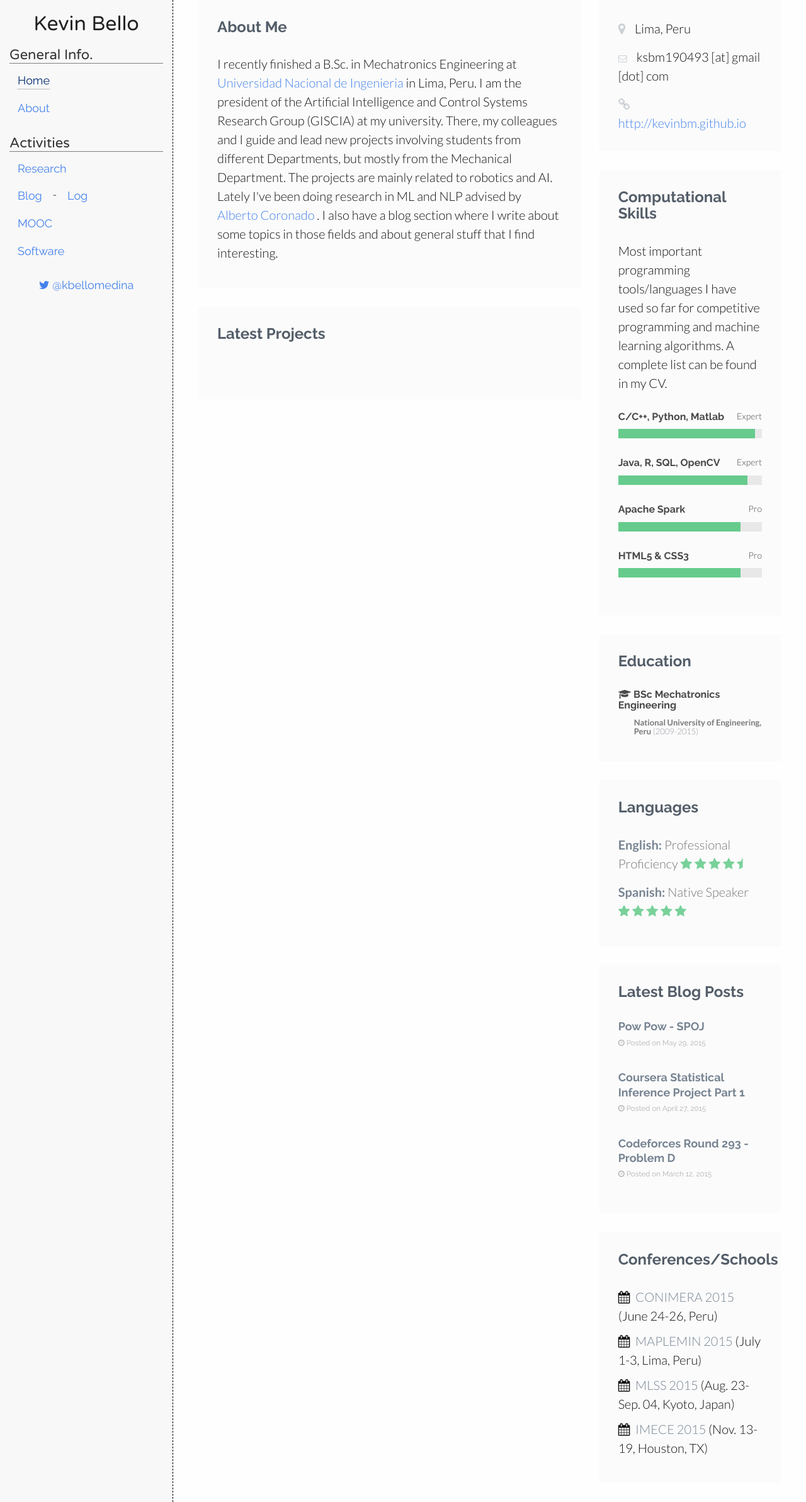
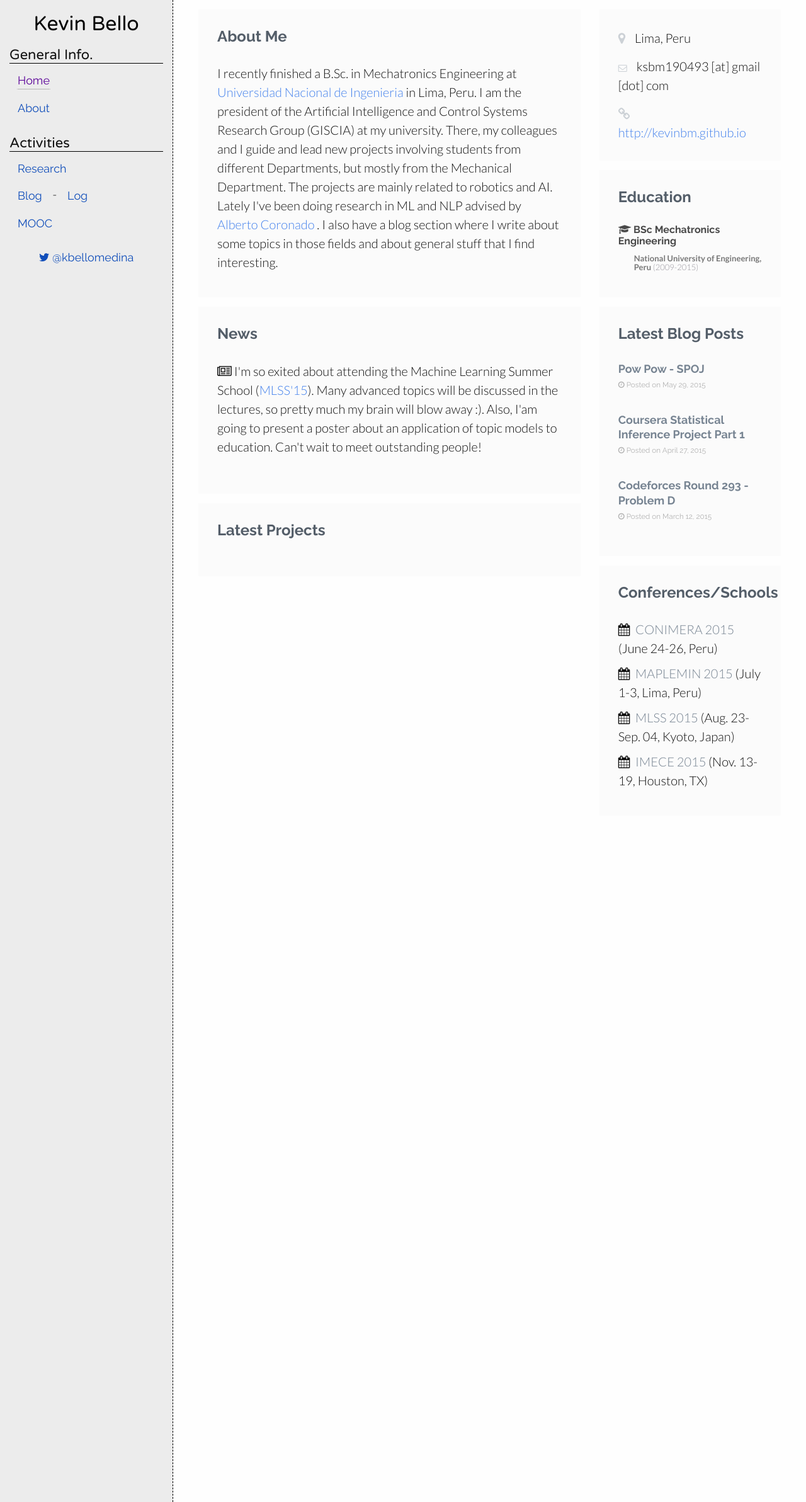
Before and after one commit to kevinsbello/kevinsbello.github.io, a Jekyll site: the page built from index.html, in a window 1280 px wide. Shown: the whole page at 63% size. Built offline with Jekyll 4.4.1, drawn with Linux system fonts in a browser that asks for light colours; nearby versions of some CDN libraries.

Commit message:
final layout

```diff
--- a/_layouts/default.html
+++ b/_layouts/default.html
@@ -22,7 +22,8 @@
         min-width: 275px;
         max-width: 275px;
         /*background-color: rgba(245, 245, 245, 0.7);*/
-        background-color: rgba(241, 241, 241,0.5);
+        background-color: #ECECEC;
+        //background-color: rgba(145, 197, 169, 0.89);
         padding: 0;
         float: left;
         height:100%;
@@ -101,14 +103,14 @@
 
         <div style="padding-top:5px;">
           {% if page.title == "Homepage" %}
-            <a class="btn btn-link kactive" href="/">Home</a><br>
+            <a class="btn btn-link barlink kactive" href="/">Home</a><br>
           {% else %}
-            <a class="btn btn-link" href="/">Home</a><br>
+            <a class="btn btn-link barlink" href="/">Home</a><br>
           {% endif %}
           {% if page.title == "About" %}
-            <a class="btn btn-link kactive" href="/about">About</a>
+            <a class="btn btn-link barlink kactive" href="/about">About</a>
           {% else %}
-            <a class="btn btn-link" href="/about">About</a>
+            <a class="btn btn-link barlink" href="/about">About</a>
           {% endif %}
         </div>
 
@@ -118,34 +120,35 @@
 
         <div style="padding-top:5px;">
           {% if page.title == "Research" %}
-            <a class="btn btn-link kactive" href="/research">Research</a><br>
+            <a class="btn btn-link barlink kactive" href="/research">Research</a><br>
           {% else %}
-            <a class="btn btn-link" href="/research">Research</a><br>
+            <a class="btn btn-link barlink" href="/research">Research</a><br>
           {% endif %}
           {% if page.title == "Blog" %}
-            <a class="btn btn-link kactive" href="/blog">Blog</a> -
+            <a class="btn btn-link barlink kactive" href="/blog">Blog</a> -
           {% else %}
-            <a class="btn btn-link" href="/blog">Blog</a> -
+            <a class="btn btn-link barlink" href="/blog">Blog</a> -
           {% endif %}
           {% if page.title == "Log" %}
-            <a class="btn btn-link kactive" href="/log">Log</a><br>
+            <a class="btn btn-link barlink kactive" href="/log">Log</a><br>
           {% else %}
-            <a class="btn btn-link" href="/log">Log</a><br>
+            <a class="btn btn-link barlink" href="/log">Log</a><br>
           {% endif %}
           {% if page.title == "MOOC" %}
-            <a class="btn btn-link kactive" href="/mooc">MOOC</a><br>
+            <a class="btn btn-link barlink kactive" href="/mooc">MOOC</a><br>
           {% else %}
-            <a class="btn btn-link" href="/mooc">MOOC</a><br>
+            <a class="btn btn-link barlink" href="/mooc">MOOC</a><br>
           {% endif %}
+          <!--
           {% if page.title == "Software" %}
-            <a class="btn btn-link kactive" href="/software">Software</a><br>
+            <a class="btn btn-link barlink kactive" href="/software">Software</a><br>
           {% else %}
-            <a class="btn btn-link" href="/software">Software</a><br>
-          {% endif %}
+            <a class="btn btn-link barlink" href="/software">Software</a><br>
+          {% endif %}-->
         </div>
 
         <div class="text-center">
-          <a class="btn btn-link" target="_blank" href="http://twitter.com/kbellomedina" style="margin-top:10px">
+          <a class="btn btn-link barlink" target="_blank" href="http://twitter.com/kbellomedina" style="margin-top:10px">
               <i class="fa fa-twitter"></i> @kbellomedina
           </a>
         </div>
--- a/index.html
+++ b/index.html
@@ -20,75 +20,37 @@ Lately I've been doing research in ML and NLP advised by <a target="_blank" href
                     </div><!--//section-inner-->
                 </section><!--//section-->
 
+              <section class="projects section">
+                    <div class="section-inner">
+                        <h2 class="heading">News</h2>
+                        <div class="content">
+                            <div class="item">
+                                <p><i class="fa fa-newspaper-o fa-1"></i>
+                                I'm so exited about attending the Machine Learning Summer School (<a href="http://www.iip.ist.i.kyoto-u.ac.jp/mlss15/doku.php?id=speaker" target="_blank">MLSS'15</a>). Many advanced topics will be discussed in the lectures, so pretty much my brain will blow away :). Also, I'am going to present a poster about an application of topic models to education. Can't wait to meet outstanding people!
+                                </p>
+                            </div>
+
+                        </div>
+                    </div>
+                </section>
+
                <section class="latest section">
                     <div class="section-inner">
                         <h2 class="heading">Latest Projects</h2>
                         <div class="content">
-
-                            <!--<div class="item featured text-center">
-                                <h3 class="title"><a href="http://themes.3rdwavemedia.com/website-templates/responsive-bootstrap-theme-for-products-velocity/" target="_blank">KickStarter - Velocity</a></h3>
-                                <p class="summary">A responsive Bootstrap template designed for digital products</p>
-                                <div class="featured-image">
-                                    <a href="http://themes.3rdwavemedia.com/website-templates/responsive-bootstrap-theme-for-products-velocity/" target="_blank">
-                                    <img class="img-responsive project-image" src="assets/images/projects/project-featured.png" alt="project name" />
-                                    </a>
-                                    <div class="ribbon">
-                                        <div class="text">New</div>
-                                        </div>
-                                    </div>
-
-                                <div class="desc text-left">
-                                    <p>You can promote your main project here. Suspendisse in tellus dolor. Vivamus a tortor eu turpis pharetra consequat quis non metus. Aliquam aliquam, orci eu suscipit pellentesque, mauris dui tincidunt enim, eget iaculis ante dolor non turpis.</p>
-                                    <p>Ut enim ad minima veniam, quis nostrum exercitationem ullam corporis suscipit laboriosam, nisi ut aliquid ex ea commodi consequatur. At vero eos et accusamus et iusto odio dignissimos ducimus.</p>
-                                </div>
-                                <a class="btn btn-cta-secondary" href="http://themes.3rdwavemedia.com/website-templates/responsive-bootstrap-theme-for-products-velocity/" target="_blank"><i class="fa fa-thumbs-o-up"></i> Back my project</a>
-                            </div>
-                            <hr class="divider" /> -->
-                            <div class="item row">
-                                {% for post in site.posts %}
-                                  {% if post.categories contains 'projectk' %}
-                                    <div class="desc col-md-12 col-sm-12 col-xs-12">
-                                      <h3 class="title"><a href="{{ post.url}}">{{ post.title }}</a></h3>
-                                      {{ post.excerpt}}
-                                      <p><a class="more-link" href="{{ post.url}}"><i class="fa fa-external-link"></i> Find out more</a>
-                                      </p>
-                                    </div><!--//desc-->
-                                  {% endif %}
-                                {% endfor %}
-                            </div><!--//item-->
+                          {% for post in site.posts %}
+                            {% if post.categories contains 'projectk' %}
+                              <div class="item">
+                                  <h3 class="title"><i class="fa fa-pencil-square-o"></i><a href="{{ post.url}}"> {{ post.title }}</a></h3>
+                              </div><!--//item-->
+                            {% endif %}
+                          {% endfor %}
+                        </div><!--//content-->
+                    </div><!--//section-inner-->
+                </section><!--//section-->
 
 
 
-                        </div><!--//content-->
-                    </div><!--//section-inner-->
-                </section><!--//section-->
-                <!--
-                <section class="projects section">
-                    <div class="section-inner">
-                        <h2 class="heading">Other Projects</h2>
-                        <div class="content">
-                            <div class="item">
-                                <h3 class="title"><a href="#">Project Title Cras Lacus</a></h3>
-                                <p class="summary">Provide a brief description of your project. Ut enim ad minima veniam, quis nostrum exercitationem ullam corporis suscipit laboriosam, nisi ut aliquid ex ea commodi consequatu.</p>
-                                <p><a class="more-link" href="http://themes.3rdwavemedia.com/website-templates/responsive-bootstrap-theme-for-mobile-apps-delta/" target="_blank"><i class="fa fa-external-link"></i> Find out more</a></p>
-                            </div>
-                            <div class="item">
-                                <h3 class="title"><a href="#">Project Title Cras eget lacus</a> <span class="label label-theme">Open Source</span></h3>
-                                <p class="summary">Provide a brief description of your project. Maecenas ornare ultricies risus, in fermentum augue consectetur in. Vestibulum vitae mauris iaculis, sollicitudin velit in, molestie nulla. </p>
-                                <p><a class="more-link" href="http://themes.3rdwavemedia.com/website-templates/responsive-bootstrap-theme-for-mobile-apps-delta/" target="_blank"><i class="fa fa-external-link"></i> View on GitHub</a></p>
-                            </div>
-                            <div class="item">
-                                <h3 class="title"><a href="#">Project Title Maecenas Ornare</a> <span class="label label-theme">Open Source</span></h3>
-                                <p class="summary">Provide a brief description of your project. Lorem ipsum dolor sit amet, consectetur adipiscing elit. In vel purus enim. Etiam tortor felis, fermentum ac ultrices sed.</p>
-                                <p><a class="more-link" href="http://themes.3rdwavemedia.com/website-templates/responsive-bootstrap-theme-for-mobile-apps-delta/" target="_blank"><i class="fa fa-external-link"></i> View on GitHub</a></p>
-                            </div>
-
-                            <a class="btn btn-cta-secondary" href="#">More on CoderWall <i class="fa fa-chevron-right"></i></a>
-
-                        </div>
-                    </div>
-                </section>
-                -->
                 <!--
                 <section class="experience section">
                     <div class="section-inner">
@@ -127,7 +89,7 @@ Lately I've been doing research in ML and NLP advised by <a target="_blank" href
                         </div><!--//content-->
                     </div><!--//section-inner-->
                 </aside><!--//aside-->
-
+                <!--
                 <aside class="skills aside section">
                     <div class="section-inner">
                         <h2 class="heading">Computational Skills</h2>
@@ -142,37 +104,38 @@ Lately I've been doing research in ML and NLP advised by <a target="_blank" href
                                     <div class="level-bar">
                                         <div class="level-bar-inner" data-level="95%">
                                         </div>
-                                    </div><!--//level-bar-->
-                                </div><!--//item-->
+                                    </div>
+                                </div>
 
                                 <div class="item">
                                     <h3 class="level-title">Java, R, SQL, OpenCV<span class="level-label">Expert</span></h3>
                                     <div class="level-bar">
                                         <div class="level-bar-inner" data-level="90%">
                                         </div>
-                                    </div><!--//level-bar-->
-                                </div><!--//item-->
+                                    </div>
+                                </div>
 
                                 <div class="item">
                                     <h3 class="level-title">Apache Spark<span class="level-label">Pro</span></h3>
                                     <div class="level-bar">
                                         <div class="level-bar-inner" data-level="85%">
                                         </div>
-                                    </div><!--//level-bar-->
-                                </div><!--//item-->
+                                    </div>
+                                </div>
 
                                 <div class="item">
                                     <h3 class="level-title">HTML5 &amp; CSS3<span class="level-label">Pro</span></h3>
                                     <div class="level-bar">
                                         <div class="level-bar-inner" data-level="85%">
                                         </div>
-                                    </div><!--//level-bar-->
-                                </div><!--//item-->
+                                    </div>
+                                </div>
 
                             </div>
-                        </div><!--//content-->
-                    </div><!--//section-inner-->
-                </aside><!--//section-->
+                        </div>
+                    </div>
+                </aside>
+                -->
                 <!--
                 <aside class="testimonials aside section">
                     <div class="section-inner">
@@ -203,7 +166,7 @@ Lately I've been doing research in ML and NLP advised by <a target="_blank" href
                         </div><!--//content-->
                     </div><!--//section-inner-->
                 </aside><!--//section-->
-
+                <!--
                 <aside class="languages aside section">
                     <div class="section-inner">
                         <h2 class="heading">Languages</h2>
@@ -212,16 +175,16 @@ Lately I've been doing research in ML and NLP advised by <a target="_blank" href
                                 <li class="item">
                                     <span class="title"><strong>English:</strong></span>
                                     <span class="level">Professional Proficiency <br class="visible-xs"/><i class="fa fa-star"></i> <i class="fa fa-star"></i> <i class="fa fa-star"></i> <i class="fa fa-star"></i> <i class="fa fa-star-half"></i> </span>
-                                </li><!--//item-->
+                                </li>
                                 <li class="item">
                                     <span class="title"><strong>Spanish:</strong></span>
                                     <span class="level">Native Speaker <br class="visible-sm visible-xs"/><i class="fa fa-star"></i> <i class="fa fa-star"></i> <i class="fa fa-star"></i> <i class="fa fa-star"></i> <i class="fa fa-star"></i></span>
-                                </li><!--//item-->
+                                </li>
                             </ul>
-                        </div><!--//content-->
-                    </div><!--//section-inner-->
-                </aside><!--//section-->
-
+                        </div>
+                    </div>
+                </aside>
+                -->
                 <aside class="blog aside section">
                     <div class="section-inner">
                         <h2 class="heading">Latest Blog Posts</h2>
@@ -242,9 +205,9 @@ Lately I've been doing research in ML and NLP advised by <a target="_blank" href
                         <div class="content">
                             <ul class="list-unstyled">
                                 <li><i class="fa fa-calendar"></i> <a href="http://www.conimera.org.pe/" target="_blank">CONIMERA 2015</a> (June 24-26, Peru)</li>
-                                <li><i class="fa fa-calendar"></i> <a href="https://gecamin.com/maplemin/english/">MAPLEMIN 2015</a> (July 1-3, Lima, Peru)</li>
-                                <li><i class="fa fa-calendar"></i> <a href="http://www.iip.ist.i.kyoto-u.ac.jp/mlss15/doku.php">MLSS 2015</a> (Aug. 23-Sep. 04, Kyoto, Japan)</li>
-                                <li><i class="fa fa-calendar"></i> <a href="http://www.asmeconferences.org/IMECE2015/">IMECE 2015</a> (Nov. 13-19, Houston, TX)</li>
+                                <li><i class="fa fa-calendar"></i> <a href="https://gecamin.com/maplemin/english/" target="_blank">MAPLEMIN 2015</a> (July 1-3, Lima, Peru)</li>
+                                <li><i class="fa fa-calendar"></i> <a href="http://www.iip.ist.i.kyoto-u.ac.jp/mlss15/doku.php" target="_blank">MLSS 2015</a> (Aug. 23-Sep. 04, Kyoto, Japan)</li>
+                                <li><i class="fa fa-calendar"></i> <a href="http://www.asmeconferences.org/IMECE2015/" target="_blank">IMECE 2015</a> (Nov. 13-19, Houston, TX)</li>
                             </ul>
                         </div><!--//content-->
                     </div><!--//section-inner-->
--- a/stylesheets/new_style.css
+++ b/stylesheets/new_style.css
@@ -9,7 +9,7 @@ body {
 
 .site-title {
   font:32px/1 Varela Round, "Helvetica Neue", Helvetica, Arial, sans-serif;
-  color:#222;
+  color:#000;
   font-weight:500;
 }
 
@@ -22,8 +22,8 @@ h1, h2, h3, h4, h5, h6 {
 
 .menu-cat{
   font:22px/1 Varela Round, "Helvetica Neue", Helvetica, Arial, sans-serif;
-  color:#333;
-  border-bottom: 1px solid gray;
+  color:#111;
+  border-bottom: 1px solid black;
   margin-top: 0.8em;
   padding-top: 0.2em;
   padding-bottom: 0.1em;
@@ -57,14 +57,16 @@ a small {
 	font-size:18px;
 }
 a.kactive, a.kactive:hover, a.kactive:active, a.kactive:focus {
-	color: #022b6d;
+	color: #5A0098;
 	border-bottom: 1px gray dotted;
 	padding: 0px 0px;
 	margin: 8px 12px;
 	text-decoration:none;
 }
 
-
+.barlink{
+	color: #114EBA;
+}
 
 code, pre {
   font-family:Monaco, Bitstream Vera Sans Mono, Lucida Console, Terminal;
@@ -152,7 +154,8 @@ a.dotted-link:hover {
   padding-bottom: 60px;
 }
 .section {
-  margin-bottom: 30px;
+  margin-bottom: 15px;
+  margin-top: 15px;
 }
 .section .section-inner {
   background: rgba(240,240,240,0.3);
```
Also changed, not shown: other parts of _layouts/default.html (+1 -0 lines), research/_posts/2015-03-12-project1.md (deleted, +0 -46 lines), 1 other file.
